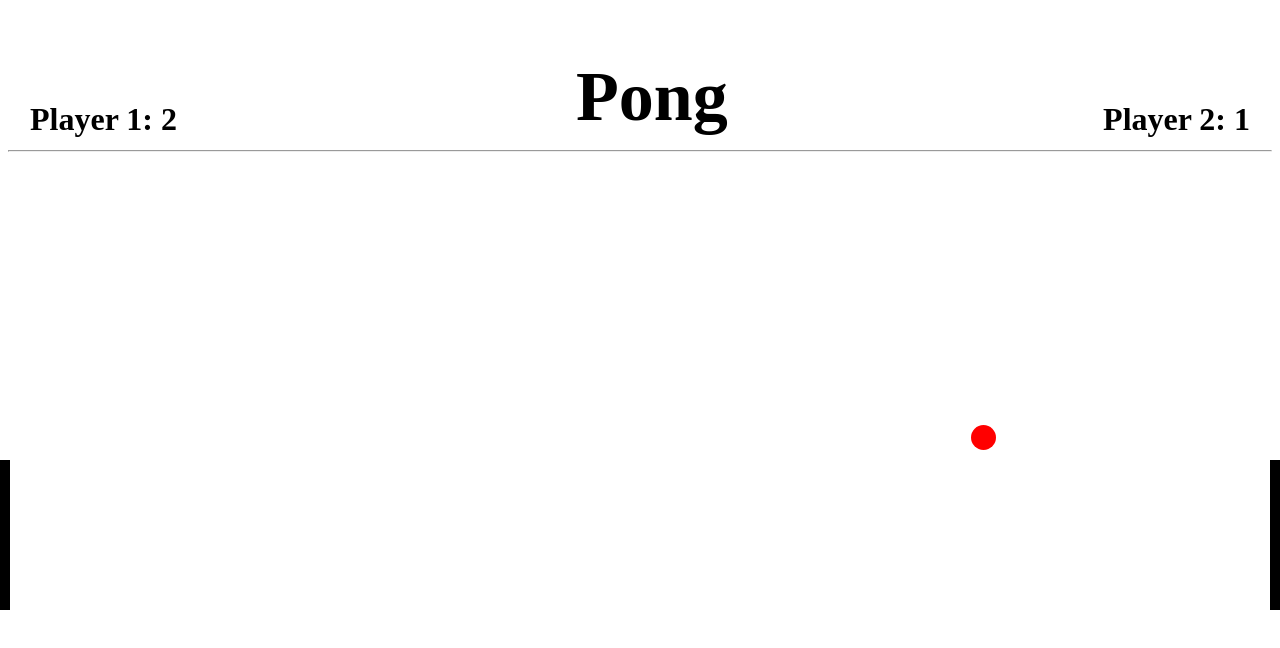
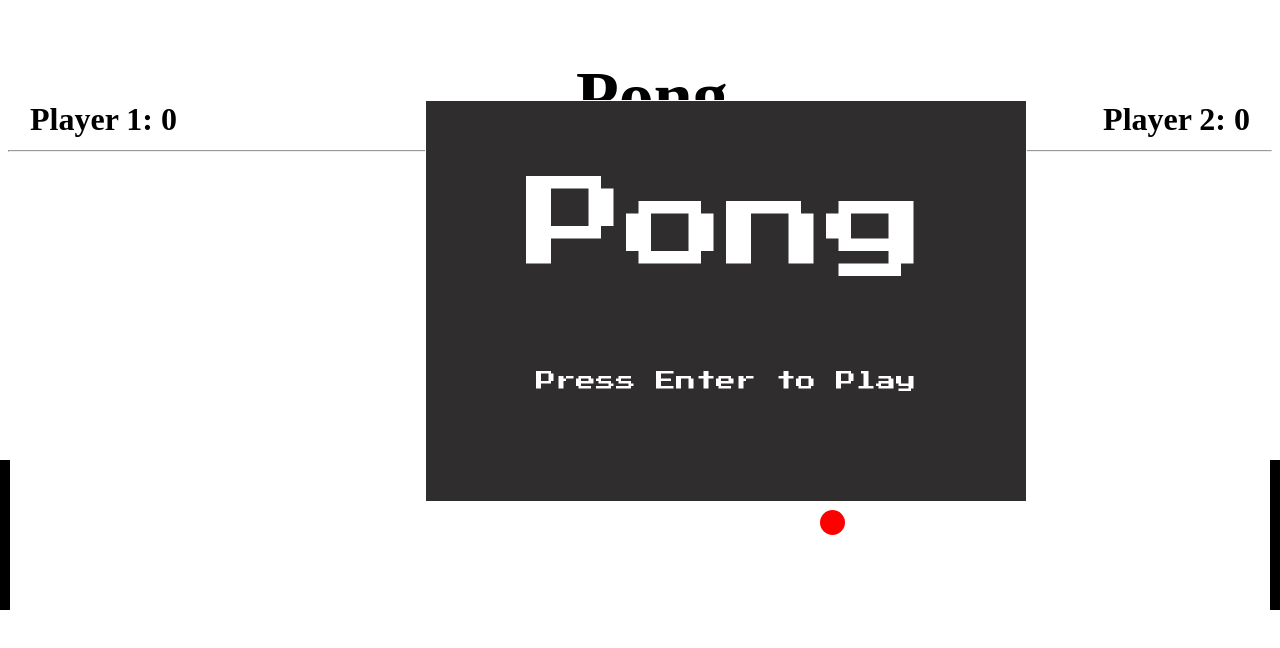
Before and after one commit to aasalgado/pong, a plain HTML site: page pong.html in a window 1280 px wide. Drawn offline with Linux system fonts and the light colour scheme.

Commit message:
working on intro

```diff
--- a/pong.html
+++ b/pong.html
@@ -5,8 +5,18 @@
     <meta name="viewport" content="width=device-width, initial-scale=1.0">
     <meta http-equiv="X-UA-Compatible" content="ie=edge">
     <title>Pong</title>
+    <link rel="stylesheet" href="styles.css">
+    <link href="https://fonts.googleapis.com/css?family=Press+Start+2P" rel="stylesheet">
 </head>
-<body onload="startBall()">
+<!-- <body onload="startBall()"> -->
+<body>
+<div id="intro">
+    <div id="pong">Pong</div>
+    <p>Press Enter to Play</p>
+</div>
+
+
+
 <h1 style="position:absolute;left:45%;top:10px;font-size:70px;">Pong</h1>
 <h1 style="position:absolute;left:30px;top:80px;">Player 1: <span id="score1">0</span></h1>
 <h1 style="position:absolute;right:30px;top:80px;">Player 2: <span id="score2">0</span></h1>
@@ -35,6 +45,16 @@ var topSpeedOfBall = 0;
 var leftSpeedOfBall = 0;
 var score1 = 0;
 var score2 = 0;
+
+// setTimeout(function() {
+//     $('#intro').css("background-color", "yellow")
+//     }, 1000)
+
+document.addEventListener('keydown', function (e) {
+    if (e.keyCode === 13 || e.which === 13) { // Enter key
+    startBall();
+    }
+})
 
 function startBall() {
 topPositionOfBall = 510;
--- /dev/null
+++ b/styles.css
@@ -0,0 +1,24 @@
+#intro {
+    z-index: 1;
+    position: absolute;
+    top: 100px;
+    left: 425px;
+    width: 600px;
+    height: 400px;
+    background-color: rgba(47,45,45,1);
+    border:1px solid white;
+}
+#pong {
+text-align:center;
+vertical-align: middle;
+color: white;
+font-family: 'Press Start 2P', cursive;
+font-size: 100px;
+line-height: 250%;
+}
+p {
+    text-align:center;
+    color: white;
+    font-family: 'Press Start 2P', cursive;
+    font-size: 20px;
+}
```
